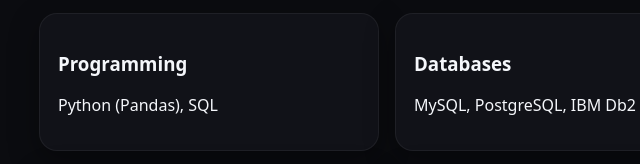
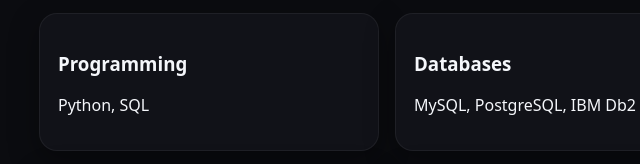
Before and after one commit to RubenEnc11/rubenenc11.github.io, a plain HTML site: page index.html in a window 1280 px wide. Shown: the part 1454-1618 px from the top of the page, 75-715 px from the left. Drawn offline with Linux system fonts and the light colour scheme.

Commit message:
Remove 'Pandas' from programming skills list

```diff
--- a/index.html
+++ b/index.html
@@ -116,7 +116,7 @@
   <section id="skills" class="section container">
     <h2>Skills & Tools</h2>
     <div class="grid">
-      <div class="card"><h3>Programming</h3><p>Python (Pandas), SQL</p></div>
+      <div class="card"><h3>Programming</h3><p>Python, SQL</p></div>
       <div class="card"><h3>Databases</h3><p>MySQL, PostgreSQL, IBM Db2</p></div>
       <div class="card"><h3>Cloud & Infastructure</h3><p>AWS, Snowflake, Docker</p></div>
       <div class="card"><h3>Visualization</h3><p>Amazon QuickSight, Google Looker, IBM Cognos</p></div>
```
